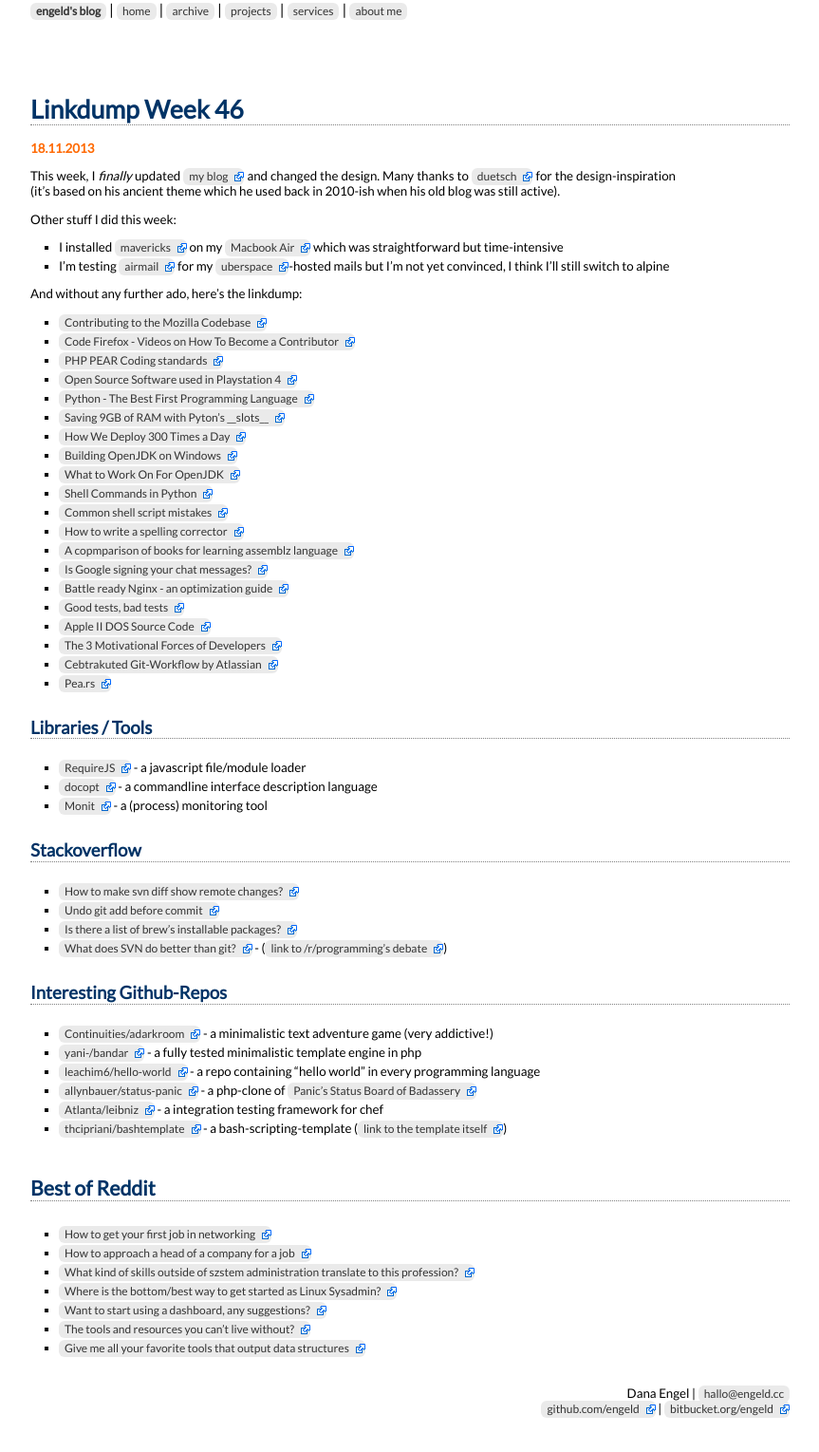
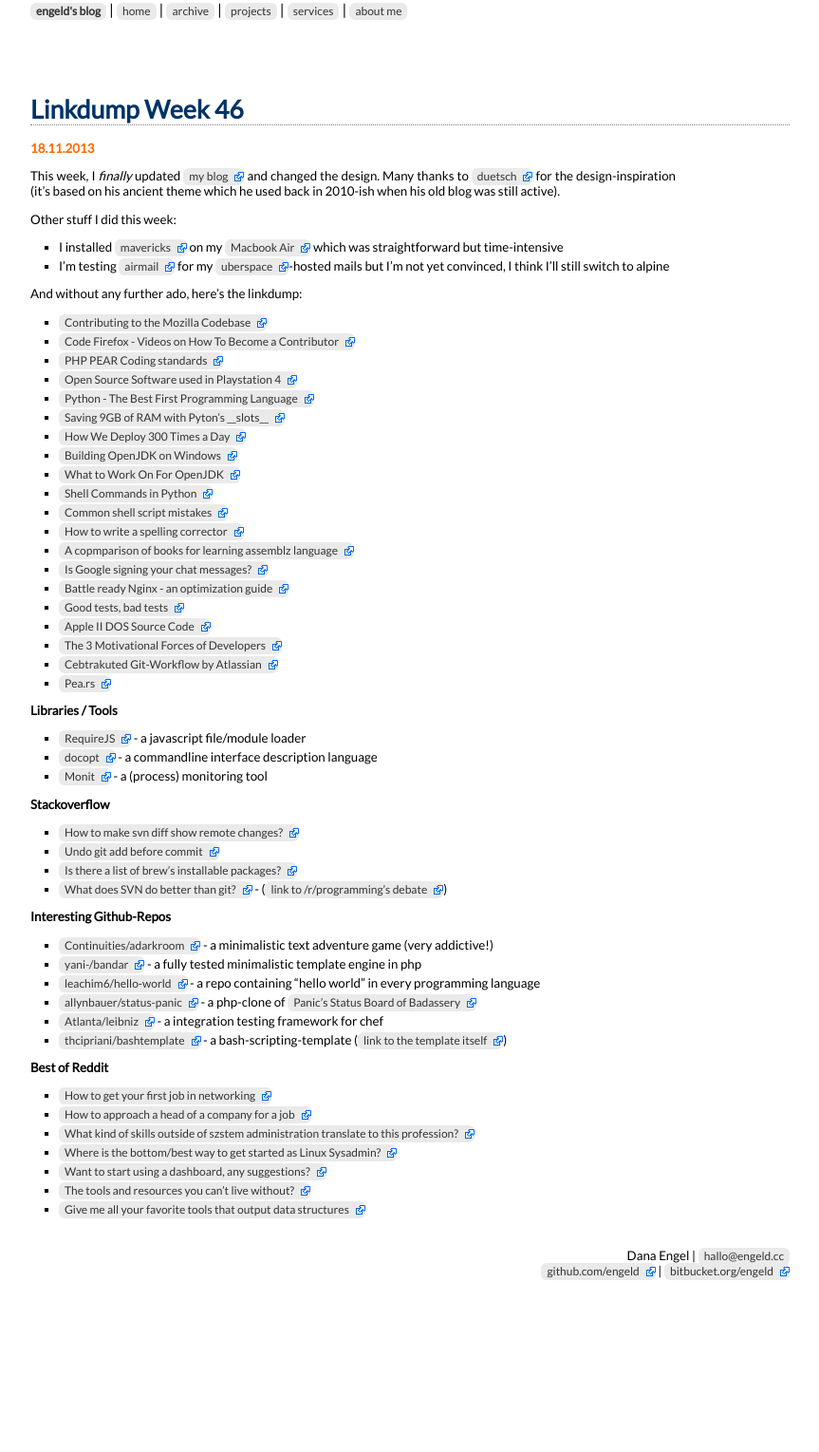
Before and after one commit to engeld/engeld.github.com, a Jekyll site: the page built from _posts/2013-11-18-linkdump-cw46.markdown, in a window 1280 px wide. Shown: the whole page at 95% size, without its empty margins (208-1071 px from the left). Built offline with Jekyll 4.4.1, drawn with Linux system fonts in a browser that asks for light colours; Markdown is read by kramdown in place of the engine named in the settings; after the commit the page ends 1384 px from its top, so only the background shows below that.

Commit message:
change style of heading

```diff
--- a/_posts/2013-11-18-linkdump-cw46.markdown
+++ b/_posts/2013-11-18-linkdump-cw46.markdown
@@ -36,20 +36,20 @@ And without any further ado, here's the linkdump:
  - [Cebtrakuted Git-Workflow by Atlassian](https://www.atlassian.com/git/workflows#!workflow-centralized)
  - [Pea.rs](http://pea.rs/)
 
-### Libraries / Tools
+**Libraries / Tools**
 
  - [RequireJS](http://www.requirejs.org/) - a javascript file/module loader
  - [docopt](http://docopt.org/) - a commandline interface description language
  - [Monit](http://mmonit.com/monit/) - a (process) monitoring tool
 
-### Stackoverflow
+**Stackoverflow**
 
  - [How to make svn diff show remote changes?](http://stackoverflow.com/questions/7358728/how-to-make-svn-diff-show-remote-changes)
  - [Undo git add before commit](http://stackoverflow.com/questions/348170/undo-git-add-before-commit)
  - [Is there a list of brew's installable packages?](http://stackoverflow.com/questions/8833230/is-there-a-list-of-brews-the-packages-manager-for-os-x-installable-packages)
  - [What does SVN do better than git?](http://programmers.stackexchange.com/questions/111633/what-does-svn-do-better-than-git) - ([link to /r/programming's debate](http://www.reddit.com/r/programming/comments/1qr5hb/what_does_svn_do_better_than_git/))
 
-### Interesting Github-Repos
+**Interesting Github-Repos**
 
  - [Continuities/adarkroom](https://github.com/Continuities/adarkroom) - a minimalistic text adventure game (very addictive!)
  - [yani-/bandar](https://github.com/yani-/bandar) - a fully tested minimalistic template engine in php
@@ -58,7 +58,8 @@ And without any further ado, here's the linkdump:
  - [Atlanta/leibniz](https://github.com/Atalanta/leibniz) - a integration testing framework for chef
  - [thcipriani/bashtemplate](https://github.com/thcipriani/bashtemplate/blob/master/bash_script_template) - a bash-scripting-template ([link to the template itself](https://github.com/thcipriani/bashtemplate/blob/master/bash_script_template))
 
-## Best of Reddit
+**Best of Reddit**
+
  - [How to get your first job in networking](http://www.reddit.com/r/networking/comments/o4ytg/how_do_you_get_your_first_job_in_networking/c3enidg)
  - [How to approach a head of a company for a job](http://www.reddit.com/r/networking/comments/o7gtv/i_just_got_this_idea_tell_me_if_its_bad_or_good_i/c3f2u4u)
  - [What kind of skills outside of szstem administration translate to this profession?](http://www.reddit.com/r/sysadmin/comments/1qu4d3/what_kinds_of_skills_outside_of_system/)
```
